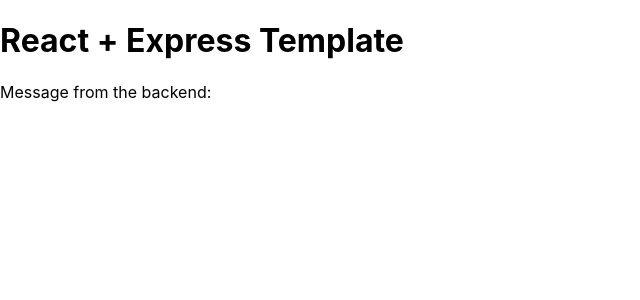
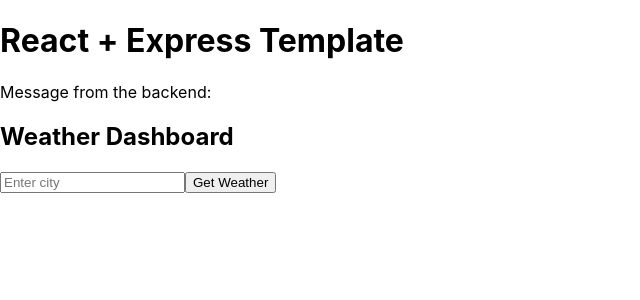
Before and after one commit to Ryaniswalking/Smart-Fridge, a React (Create React App) app in the folder frontend/: page / in a window 1280 px wide. Shown: the top 300 px of the page, without its empty margins (0-640 px from the left). Built offline with nearby package versions, Linux system fonts and the light colour scheme; no server answers.

Commit message:
ui component for testing

```diff
--- a/frontend/src/App.js
+++ b/frontend/src/App.js
@@ -1,4 +1,5 @@
 import React, { useEffect, useState } from 'react';
+import WeatherDashboard from './components/dashboard'; // Adjust the path based on your structure
 
 function App() {
   const [message, setMessage] = useState('');
@@ -18,6 +19,8 @@
     <div>
       <h1>React + Express Template</h1>
       <p>Message from the backend: {message}</p>
+      {/* Render the WeatherDashboard */}
+      <WeatherDashboard />
     </div>
   );
 }
--- /dev/null
+++ b/frontend/src/components/dashboard.js
@@ -0,0 +1,47 @@
+import React, { useState } from 'react';
+
+function WeatherDashboard() {
+  const [weather, setWeather] = useState(null);
+  const [input, setCity] = useState('');
+
+  const fetchWeatherData = async () => {
+    if (!input.trim()) {
+      console.error('City name cannot be empty.');
+      return;
+    }
+    try {
+      const response = await fetch(`/api/weather?input=${encodeURIComponent(input)}`);
+      if (!response.ok) {
+        throw new Error(`HTTP error! Status: ${response.status}`);
+      }
+      const data = await response.json();
+      setWeather(data.weather);
+    } catch (error) {
+      console.error('Error fetching weather data:', error);
+    }
+  };
+
+  return (
+    <div>
+      <h2>Weather Dashboard</h2>
+      <input
+        type="text"
+        value={input}
+        onChange={(e) => setCity(e.target.value)}
+        placeholder="Enter city"
+      />
+      <button onClick={fetchWeatherData}>Get Weather</button>
+
+      {weather && (
+        <div>
+          <p>Current Temp: {weather.currentTemp}°F</p>
+          <p>Weather: {weather.weatherCode}</p>
+          <p>High: {weather.high}°F</p>
+          <p>Low: {weather.low}°F</p>
+        </div>
+      )}
+    </div>
+  );
+}
+
+export default WeatherDashboard;
```
